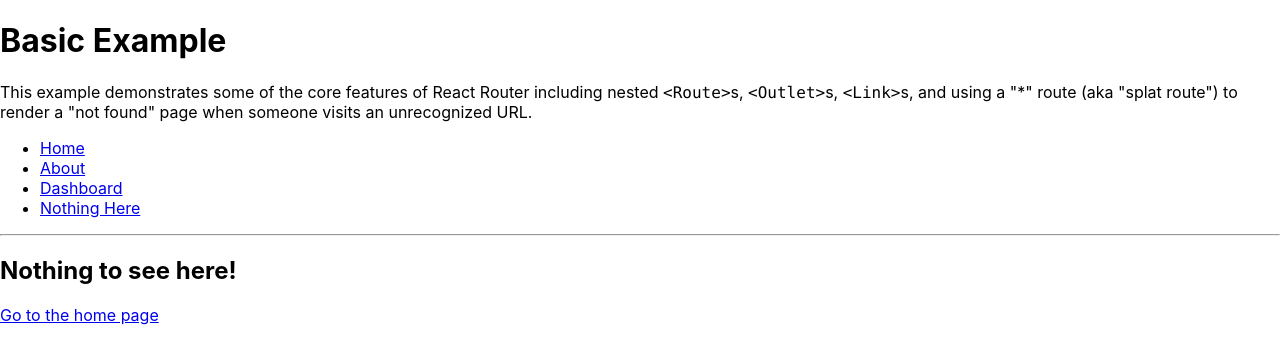
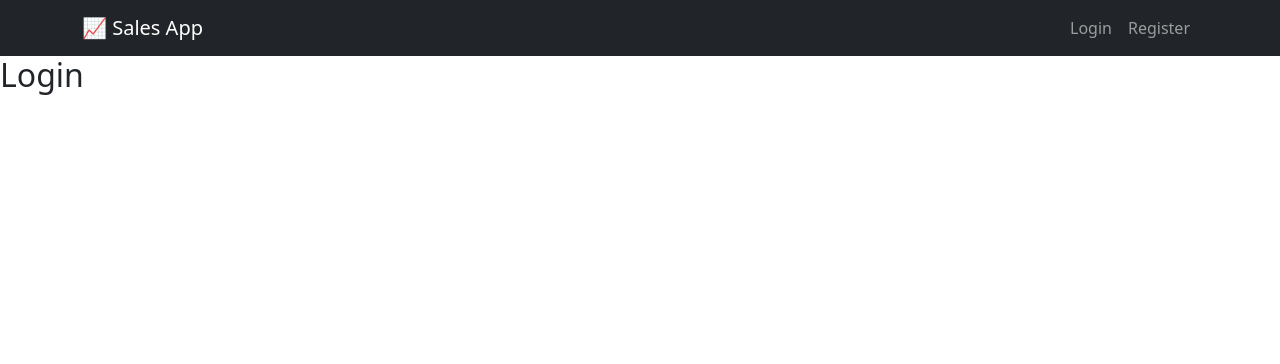
Before and after one commit to lf1up/Pavel_Vdovenko_Assignment, a React (Create React App) app in the folder frontend/: page /login in a window 1280 px wide. Shown: the top 364 px of the page. Built offline with nearby package versions, Linux system fonts and the light colour scheme.

Commit message:
feat(frontend): basic adaptive layout with navbar

```diff
--- a/frontend/package.json
+++ b/frontend/package.json
@@ -7,11 +7,14 @@
     "@testing-library/react": "^13.0.0",
     "@testing-library/user-event": "^13.2.1",
     "@types/jest": "^27.0.1",
+    "@types/js-cookie": "^3.0.3",
     "@types/node": "^16.7.13",
     "@types/react": "^18.0.0",
     "@types/react-dom": "^18.0.0",
     "bootstrap": "^5.2.3",
+    "js-cookie": "^3.0.1",
     "react": "^18.2.0",
+    "react-bootstrap": "^2.7.3",
     "react-dom": "^18.2.0",
     "react-router-dom": "^6.9.0",
     "react-scripts": "5.0.1",
--- a/frontend/src/App.tsx
+++ b/frontend/src/App.tsx
@@ -1,95 +1,94 @@
-import * as React from 'react'
-import { Routes, Route, Outlet, Link } from 'react-router-dom'
+import Cookies from 'js-cookie'
 
-export default function App() {
+import {
+  Routes,
+  Route,
+  Outlet,
+  Link,
+  Navigate,
+  useLocation,
+} from 'react-router-dom'
+
+import { Container } from 'react-bootstrap'
+import { Nav } from 'react-bootstrap'
+import { Navbar } from 'react-bootstrap'
+// import { NavDropdown } from 'react-bootstrap';
+
+import Home from './Home'
+import Dashboard from './Dashboard'
+import Login from './Login'
+import Register from './Register'
+import Profile from './Profile'
+import ChangeProfile from './ChangeProfile'
+import ChangePassword from './ChangePassword'
+
+import 'bootstrap/dist/css/bootstrap.css'
+
+const App = () => {
   return (
-    <div>
-      <h1>Basic Example</h1>
-
-      <p>
-        This example demonstrates some of the core features of React Router
-        including nested <code>&lt;Route&gt;</code>s,{' '}
-        <code>&lt;Outlet&gt;</code>s, <code>&lt;Link&gt;</code>s, and using a
-        "*" route (aka "splat route") to render a "not found" page when someone
-        visits an unrecognized URL.
-      </p>
-
-      {/* Routes nest inside one another. Nested route paths build upon
-            parent route paths, and nested route elements render inside
-            parent route elements. See the note about <Outlet> below. */}
     <Routes>
       <Route path="/" element={<Layout />}>
         <Route index element={<Home />} />
-          <Route path="about" element={<About />} />
         <Route path="dashboard" element={<Dashboard />} />
+        <Route path="login" element={<Login />} />
+        <Route path="register" element={<Register />} />
+        <Route path="profile" element={<Profile />} />
+        <Route path="change-profile" element={<ChangeProfile />} />
+        <Route path="change-password" element={<ChangePassword />} />
 
-          {/* Using path="*"" means "match anything", so this route
-                acts like a catch-all for URLs that we don't have explicit
-                routes for. */}
         <Route path="*" element={<NoMatch />} />
       </Route>
     </Routes>
-    </div>
   )
 }
 
-function Layout() {
+const Layout = () => {
+  const location = useLocation()
+  const accessToken = Cookies.get('access_token')
+
+  if (
+    !accessToken &&
+    location.pathname !== '/login' &&
+    location.pathname !== '/register'
+  ) {
+    return <Navigate to="/login" />
+  }
+
   return (
     <div>
-      {/* A "layout route" is a good place to put markup you want to
-          share across all the pages on your site, like navigation. */}
-      <nav>
-        <ul>
-          <li>
-            <Link to="/">Home</Link>
-          </li>
-          <li>
-            <Link to="/about">About</Link>
-          </li>
-          <li>
-            <Link to="/dashboard">Dashboard</Link>
-          </li>
-          <li>
-            <Link to="/nothing-here">Nothing Here</Link>
-          </li>
-        </ul>
-      </nav>
-
-      <hr />
-
-      {/* An <Outlet> renders whatever child route is currently active,
-          so you can think about this <Outlet> as a placeholder for
-          the child routes we defined above. */}
+      <Navbar collapseOnSelect expand="lg" bg="dark" variant="dark">
+        <Container>
+          <Navbar.Brand href="/">📈 Sales App</Navbar.Brand>
+          <Navbar.Toggle aria-controls="responsive-navbar-nav" />
+          <Navbar.Collapse id="responsive-navbar-nav">
+            <Nav className="me-auto">
+              {/* <Nav.Link href="#features">Features</Nav.Link>
+              <Nav.Link href="#pricing">Pricing</Nav.Link>
+              <NavDropdown title="Dropdown" id="collasible-nav-dropdown">
+                <NavDropdown.Item href="#action/3.1">Action</NavDropdown.Item>
+                <NavDropdown.Item href="#action/3.2">
+                  Another action
+                </NavDropdown.Item>
+                <NavDropdown.Item href="#action/3.3">Something</NavDropdown.Item>
+                <NavDropdown.Divider />
+                <NavDropdown.Item href="#action/3.4">
+                  Separated link
+                </NavDropdown.Item>
+              </NavDropdown> */}
+            </Nav>
+            <Nav>
+              <Nav.Link href="/login">Login</Nav.Link>
+              <Nav.Link href="/register">Register</Nav.Link>
+            </Nav>
+          </Navbar.Collapse>
+        </Container>
+      </Navbar>
       <Outlet />
     </div>
   )
 }
 
-function Home() {
-  return (
-    <div>
-      <h2>Home</h2>
-    </div>
-  )
-}
-
-function About() {
-  return (
-    <div>
-      <h2>About</h2>
-    </div>
-  )
-}
-
-function Dashboard() {
-  return (
-    <div>
-      <h2>Dashboard</h2>
-    </div>
-  )
-}
-
-function NoMatch() {
+const NoMatch = () => {
   return (
     <div>
       <h2>Nothing to see here!</h2>
@@ -99,3 +98,5 @@
     </div>
   )
 }
+
+export default App
--- /dev/null
+++ b/frontend/src/ChangePassword.tsx
@@ -0,0 +1,9 @@
+const ChangePassword = () => {
+  return (
+    <div>
+      <h2>ChangePassword</h2>
+    </div>
+  )
+}
+
+export default ChangePassword
--- /dev/null
+++ b/frontend/src/ChangeProfile.tsx
@@ -0,0 +1,9 @@
+const ChangeProfile = () => {
+  return (
+    <div>
+      <h2>ChangeProfile</h2>
+    </div>
+  )
+}
+
+export default ChangeProfile
--- /dev/null
+++ b/frontend/src/Dashboard.tsx
@@ -0,0 +1,9 @@
+const Dashboard = () => {
+  return (
+    <div>
+      <h2>Dashboard</h2>
+    </div>
+  )
+}
+
+export default Dashboard
--- /dev/null
+++ b/frontend/src/Home.tsx
@@ -0,0 +1,9 @@
+const Home = () => {
+  return (
+    <div>
+      <h2>Home</h2>
+    </div>
+  )
+}
+
+export default Home
--- /dev/null
+++ b/frontend/src/Login.tsx
@@ -0,0 +1,9 @@
+const Dashboard = () => {
+  return (
+    <div>
+      <h2>Login</h2>
+    </div>
+  )
+}
+
+export default Dashboard
--- /dev/null
+++ b/frontend/src/Profile.tsx
@@ -0,0 +1,9 @@
+const Profile = () => {
+  return (
+    <div>
+      <h2>Profile</h2>
+    </div>
+  )
+}
+
+export default Profile
--- /dev/null
+++ b/frontend/src/Register.tsx
@@ -0,0 +1,9 @@
+const Register = () => {
+  return (
+    <div>
+      <h2>Register</h2>
+    </div>
+  )
+}
+
+export default Register
```
Also changed, not shown: frontend/src/logo.svg (deleted), 1 other file (tests, documents, lock files or other folders). Lines whose indentation alone changed are shown as unchanged.
